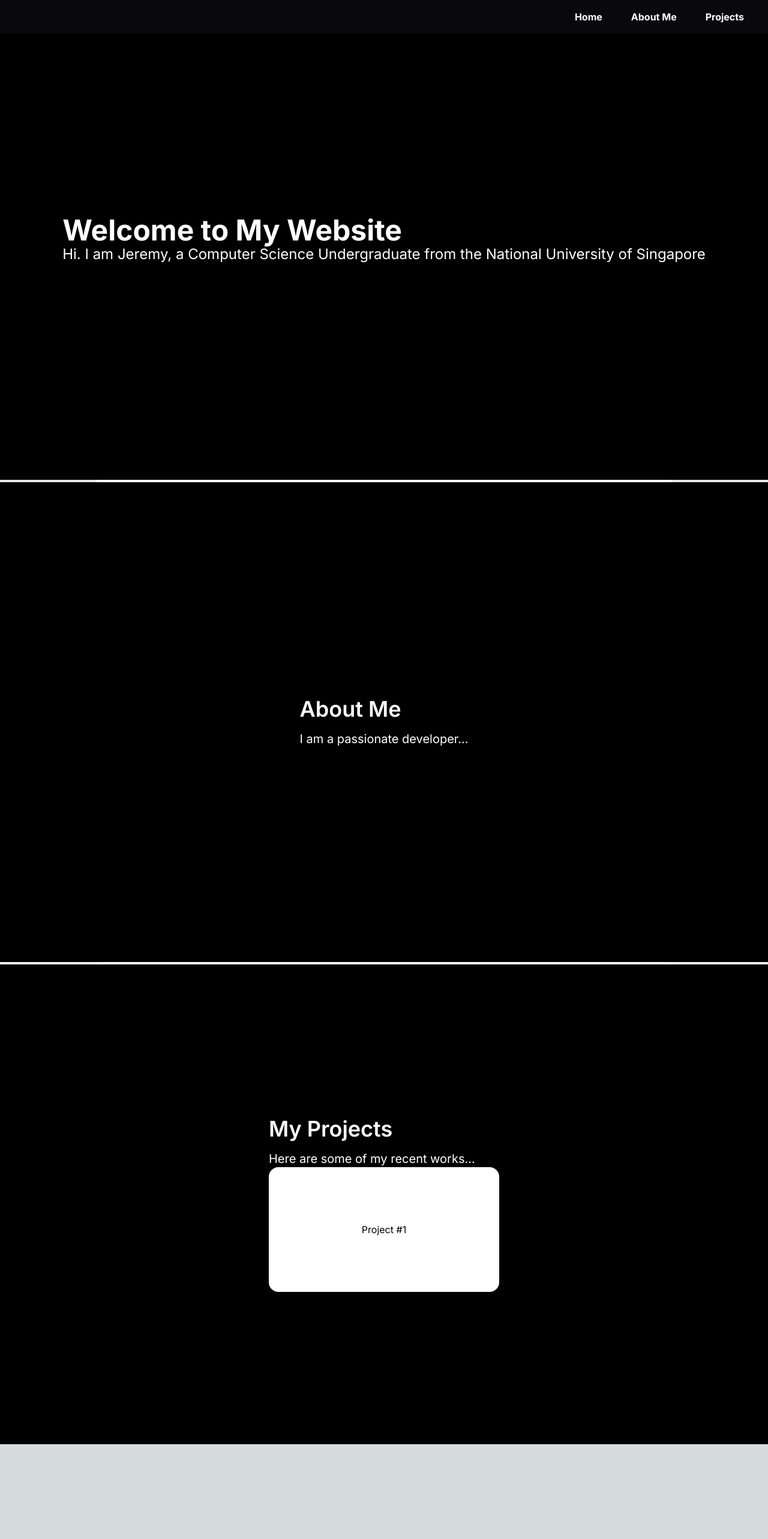
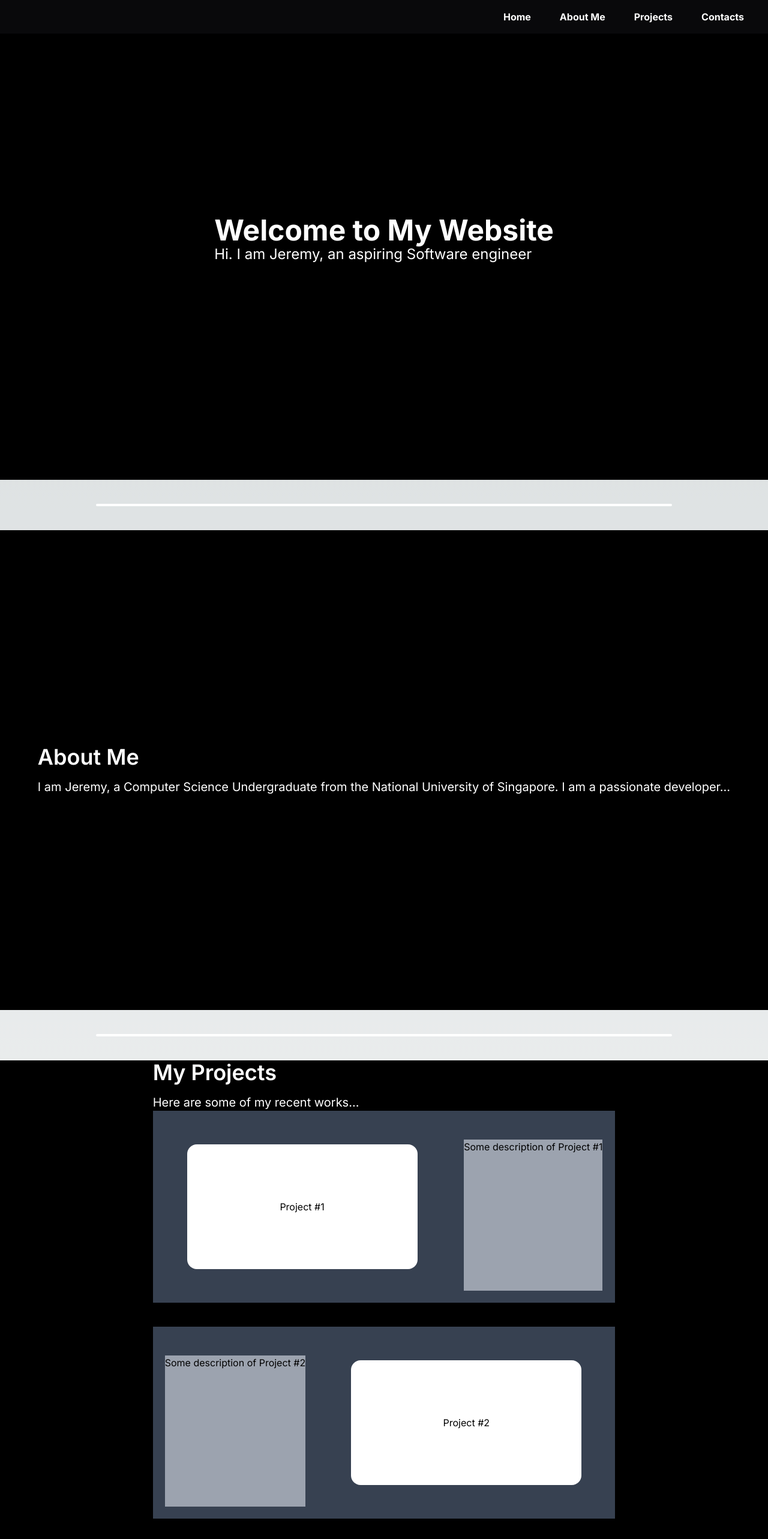
Before and after one commit to jereeemyyyy/jereeemyyyy.github.io, a Next.js app: page / in a window 1280 px wide. Shown: the top 2566 px of the page at 60% size. Before the commit the page ends 2408 px from the top, so only its background shows below. Built offline with nearby package versions, Linux system fonts and the light colour scheme.

Commit message:
Add skeleton project cards into main page

```diff
--- a/src/app/page.js
+++ b/src/app/page.js
@@ -18,61 +18,111 @@ export default function Home() {
             <nav className="fixed top-0 w-full bg-zinc-950 shadow-2xl z-50">
                 <ul className="flex justify-end p-4">
                     <li>
-                        <a onClick={() => scrollToSection('home')} className="text-white font-bold m-6 cursor-pointer">Home</a>
+                        <a onClick={() => scrollToSection('home')}
+                           className="text-white font-bold m-6 cursor-pointer">Home</a>
                     </li>
                     <li>
-                        <a onClick={() => scrollToSection('about')} className="text-white font-bold m-6 cursor-pointer">About Me</a>
+                        <a onClick={() => scrollToSection('about')} className="text-white font-bold m-6 cursor-pointer">About
+                            Me</a>
                     </li>
                     <li>
-                        <a onClick={() => scrollToSection('projects')} className="text-white font-bold m-6 cursor-pointer">Projects</a>
+                        <a onClick={() => scrollToSection('projects')}
+                           className="text-white font-bold m-6 cursor-pointer">Projects</a>
+                    </li>
+                    <li>
+                        <a onClick={() => scrollToSection('contacts')}
+                           className="text-white font-bold m-6 cursor-pointer">Contacts</a>
                     </li>
                 </ul>
             </nav>
 
             <div id="home" className="min-h-screen flex items-center justify-center bg-black">
                 <motion.div
-                    initial={{ opacity: 0, y: -50 }}
-                    animate={{ opacity: 1, y: 0 }}
-                    transition={{ duration: 0.5 }}
+                    initial={{opacity: 0, y: -50}}
+                    animate={{opacity: 1, y: 0}}
+                    transition={{duration: 0.5}}
                 >
                     <h1 className="text-5xl font-bold text-white">Welcome to My Website</h1>
                     <p className="text-2xl text-white">
-                        Hi. I am Jeremy, a Computer Science Undergraduate from the National University of Singapore
+                        Hi. I am Jeremy, an aspiring Software engineer
                     </p>
                 </motion.div>
             </div>
 
             {/* Separator */}
-            <hr className="border-t-4 border-white mx-auto rounded-2xl w-3/4"/>
+            <hr className="border-t-4 border-white mx-auto rounded-2xl w-3/4 my-10"/>
 
             <div id="about" className="min-h-screen flex items-center justify-center bg-black">
                 <motion.div
-                    initial={{ opacity: 0, x: -100 }}
-                    animate={{ opacity: 1, x: 0 }}
-                    transition={{ duration: 0.5 }}
+                    initial={{opacity: 0, x: -100}}
+                    animate={{opacity: 1, x: 0}}
+                    transition={{duration: 0.5}}
                 >
                     <h2 className="text-4xl font-semibold text-white">About Me</h2>
-                    <p className="mt-4 text-xl text-white">I am a passionate developer...</p>
+                    <p className="mt-4 text-xl text-white">
+                        I am Jeremy, a Computer Science Undergraduate from the National University of Singapore.
+                        I am a passionate developer...
+                    </p>
                 </motion.div>
             </div>
 
             {/* Separator */}
-            <hr className="border-t-4 border-white mx-auto rounded-2xl w-3/4"/>
+            <hr className="border-t-4 border-white mx-auto rounded-2xl w-3/4 my-10"/>
 
             <div id="projects" className="min-h-screen flex items-center justify-center bg-black">
                 <motion.div
-                    initial={{ opacity: 0, y: 50 }}
-                    animate={{ opacity: 1, y: 0 }}
-                    transition={{ duration: 0.5 }}
+                    initial={{opacity: 0, y: 50}}
+                    animate={{opacity: 1, y: 0}}
+                    transition={{duration: 0.5}}
                 >
                     <h2 className="text-4xl font-semibold text-white">My Projects</h2>
                     <p className="mt-4 text-xl text-white">Here are some of my recent works...</p>
 
-                    <div className="rounded-2xl bg-white w-96 h-52 flex justify-center items-center">
-                        <p className="text-black">Project #1</p>
+                    <div className="flex justify-around bg-gray-700">
+                        <div className="rounded-2xl bg-white w-96 h-52 flex justify-center items-center m-14">
+                            <p className="text-black">Project #1</p>
+                        </div>
+
+                        <p className="m-5 mt-12 bg-gray-400"> Some description of Project #1</p>
+                    </div>
+
+
+                    <div className="flex justify-around bg-gray-700 mt-10">
+                        <p className="m-5 mt-12 bg-gray-400"> Some description of Project #2</p>
+
+                        <div className="rounded-2xl bg-white w-96 h-52 flex justify-center items-center m-14">
+                            <p className="text-black">Project #2</p>
+                        </div>
+                    </div>
+
+                    <div className="flex justify-around bg-gray-700 mt-10">
+                        <div className="rounded-2xl bg-white w-96 h-52 flex justify-center items-center m-14">
+                            <p className="text-black">Project #3</p>
+                        </div>
+
+                        <p className="m-5 mt-12 bg-gray-400"> Some description of Project #3</p>
                     </div>
                 </motion.div>
             </div>
+
+            {/* Separator */}
+            <hr className="border-t-4 border-white mx-auto rounded-2xl w-3/4 my-10"/>
+
+            <div id="contacts" className="min-h-screen flex items-center justify-center bg-black">
+                <motion.div
+                    initial={{opacity: 0, x: -100}}
+                    animate={{opacity: 1, x: 0}}
+                    transition={{duration: 0.5}}
+                >
+                    <h2 className="text-4xl font-semibold text-white">My contacts</h2>
+                    <p className="mt-4 text-xl text-white">
+                        LinkedIn, Github, Email, Resume
+                        Contact me!
+                    </p>
+                </motion.div>
+            </div>
+
+
         </div>
     );
 }
```
